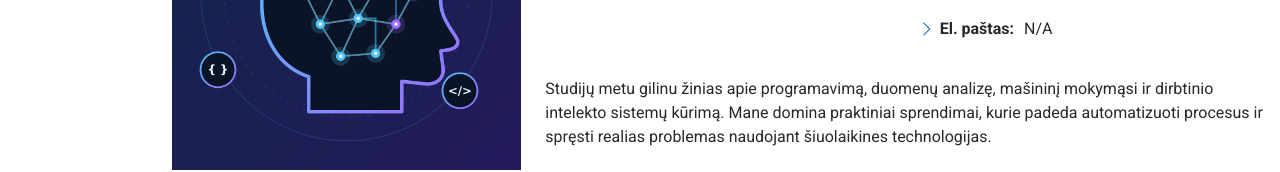
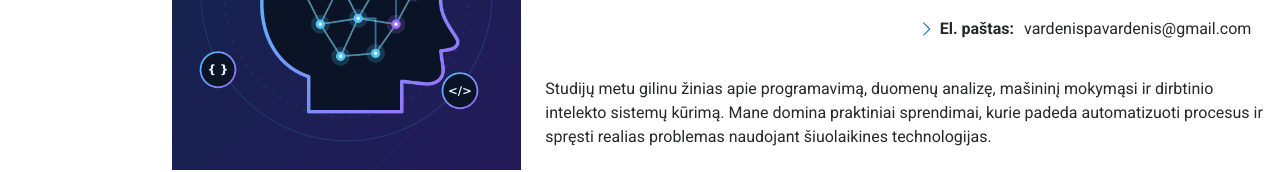
Before and after one commit to ModestasJasiunas/ModestasJasiunas.github.io, a plain HTML site: page index.html in a window 1280 px wide. Shown: the part 1178-1350 px from the top of the page. Drawn offline with Linux system fonts and the light colour scheme.

Commit message:
Atnaujinti el. pašto adresą

```diff
--- a/index.html
+++ b/index.html
@@ -115,7 +115,7 @@
                 <ul>
                   <li><i class="bi bi-chevron-right"></i> <strong>Amžius:</strong> <span>30</span></li>
                   <li><i class="bi bi-chevron-right"></i> <strong>Studijos:</strong> <span>Dirbtinio intelekto sistemos</span></li>
-                  <li><i class="bi bi-chevron-right"></i> <strong>El. paštas:</strong> <span>N/A</span></li>
+                  <li><i class="bi bi-chevron-right"></i> <strong>El. paštas:</strong> <span>vardenispavardenis@gmail.com</span></li>
                 </ul>
               </div>
             </div>
```
